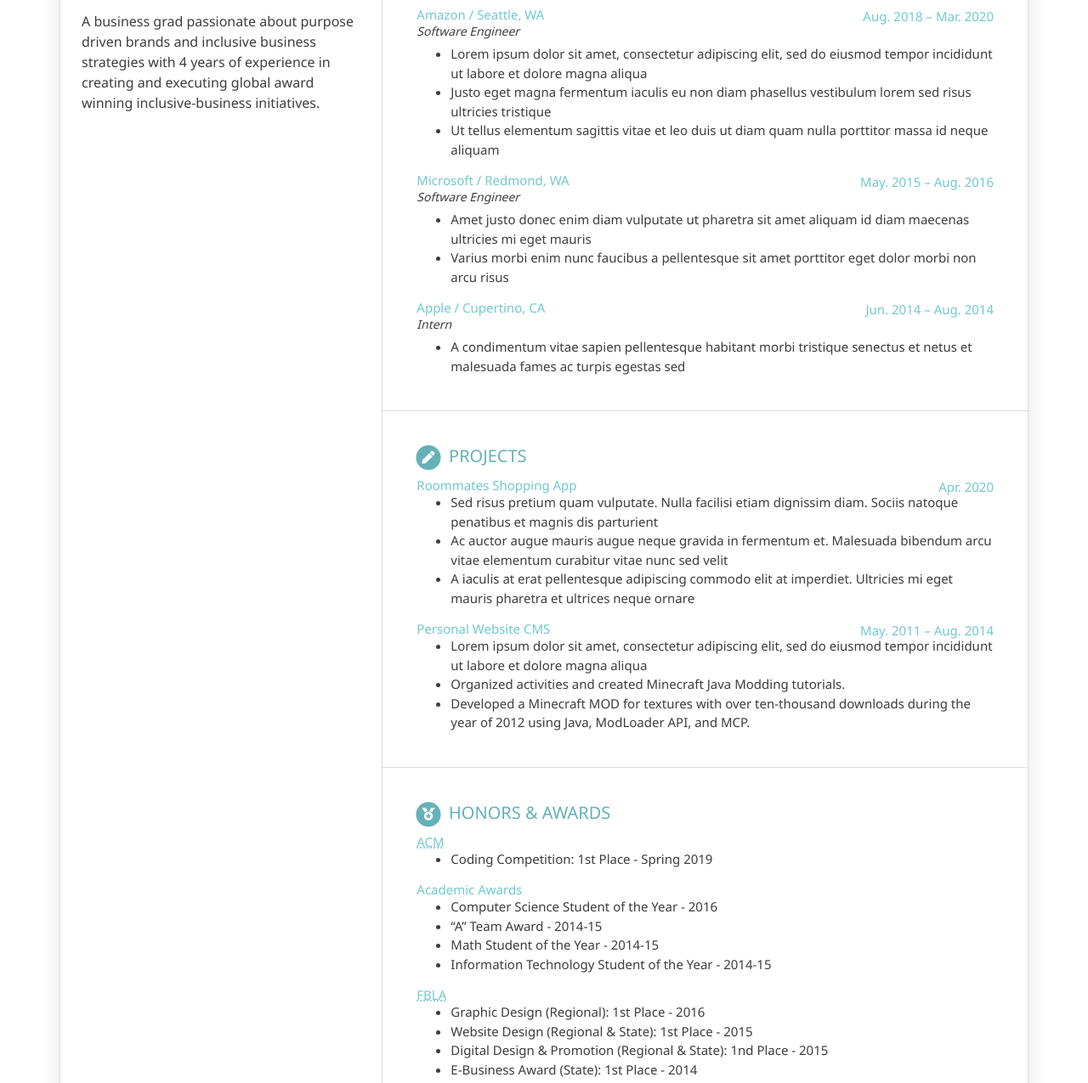
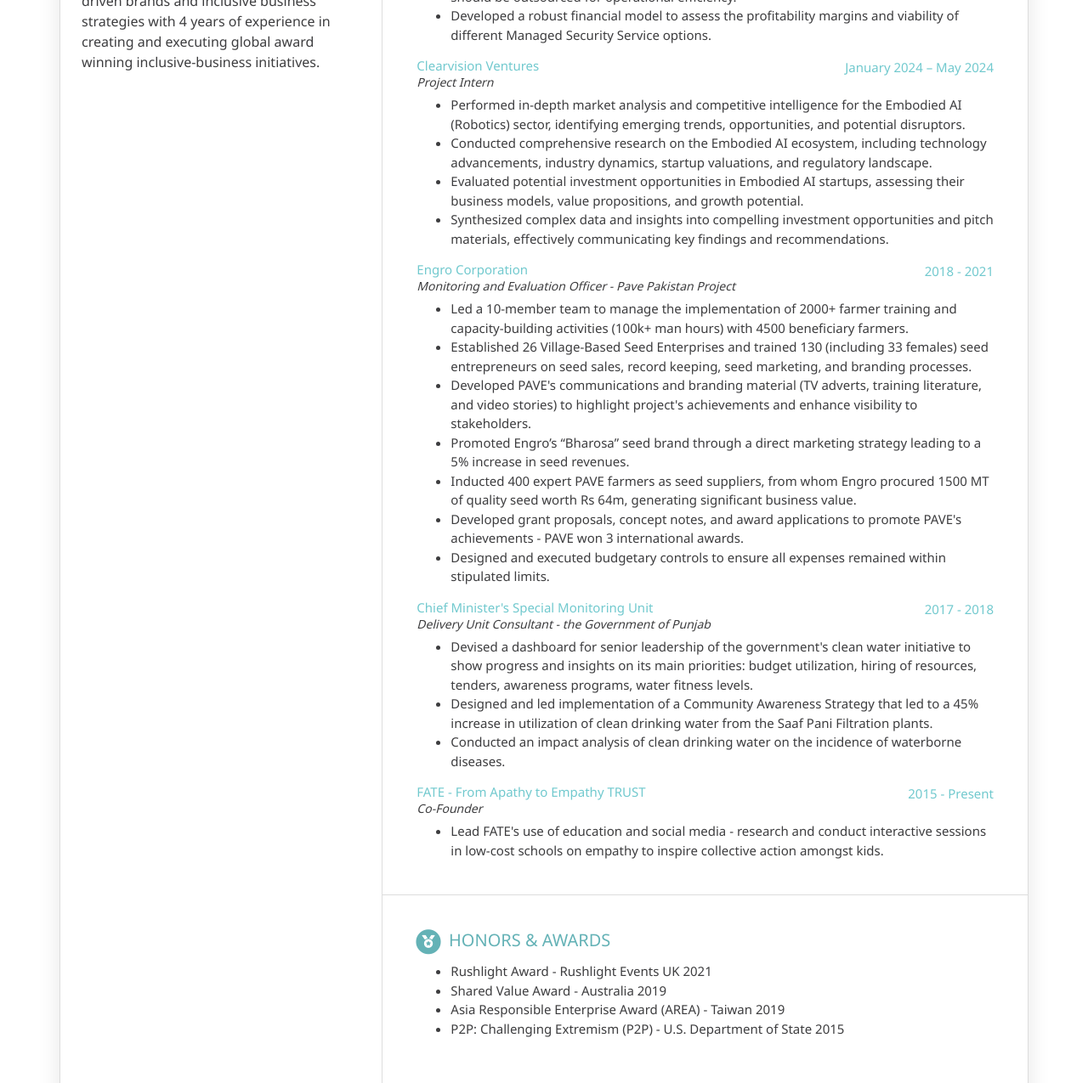
Before and after one commit to Usman-2626/Usman-2626.github.io, a plain HTML site: page index.html in a window 1280 px wide. Shown: the part 678-1953 px from the top of the page at 85% size. Drawn offline with nearby package versions, Linux system fonts and the light colour scheme; a script that the page names is missing.

Commit message:
third update

```diff
--- a/index.html
+++ b/index.html
@@ -1,8 +1,3 @@
-<!--
-    * Author: Hong Wang
-    * Github: https://github.com/H0NGWANG
--->
-
 <!doctype html>
 <html lang="en">
 
@@ -18,7 +13,7 @@
     <link href="css/style.css" type="text/css" rel="stylesheet" />
 
     <title>Pure CV</title>
-    <meta name="description" content="Résumé (CV) of Usman Sarwar (USF)">
+    <meta name="description" content="Résumé (CV) of Usman Sarwar">
     <meta name="keywords" content="Resume (CV)">
     <meta name="author" content="Hong Wang">
     <link href="https://cdnjs.cloudflare.com/ajax/libs/font-awesome/5.10.0-12/css/all.min.css" rel="stylesheet">
@@ -32,21 +27,18 @@
                 <header>
                     <div class="profile">
                         <div class="picture">
-                            <img src="img/avatar.jpg" alt="John Doe">
+                            <img src="img/avatar.jpg" alt="Usman Sarwar">
                         </div>
                         <a class="btn btn-cv" href="#" role="button" download>
                             <i class="fas fa-file-alt"></i> Download Résumé
                         </a>
                         <h1>Usman Sarwar</h1>
-                        <span>University of San Francisco (STEM) Fulbright Scholar</span>
+                        <span>University of San Francisco (STEM) | Fulbright Scholar</span>
                     </div>
                     <ul class="social">
-                        <li><i class="fas fa-envelope"></i> <span id="email"><a href="#">m.usman.sarwar.26@gmail.com</a></span></li>
-                        <li><i class="fab fa-github"></i> <a href="#">Usman Sarwar</a></li>
-                        <li><i class="fab fa-linkedin"></i> <a href="#">Usman Sarwar</a></li>
-                        <li><i class="fas fa-pencil-alt"></i> <a href="#">Blog</a></li>
+                        <li><i class="fas fa-envelope"></i> <span id="email"><a href="mailto:m.usman.sarwar.26@gmail.com">m.usman.sarwar.26@gmail.com</a></span></li>
+                        <li><i class="fab fa-linkedin"></i> <a href="https://www.linkedin.com/in/usman26/">Usman Sarwar</a></li>
                     </ul>
-
                     <p>A business grad passionate about purpose driven
                         brands and inclusive business strategies with 4
                         years of experience in creating and executing global
@@ -71,24 +63,21 @@
                                 <div class="time">Graduation - Aug. 2024</div>
                             </div>
                             <div class="school-title">Masters in Entrepreneurship and Innovation | Fulbright Scholar</div>
-
-                            <b>Relevant Coursework:</b> Entrepreneurial Finance, Product Engineering, Business Analytics, Strategy
-                               Worked with Malloy Consulting Group to problem solve a customer engagement strategy for a Venture Capital firm in Bay Area
+                            <b>Relevant Coursework:</b> Entrepreneurial Finance, Product Engineering, Business Analytics, Strategy<br>
+                            Worked with Malloy Consulting Group to problem solve a customer engagement strategy for a Venture Capital firm in Bay Area<br>
                             Member of USF Venture Capital Investment Competition team
                         </div>
-                    </section>
 
-                    <section>
-                        <h2 class="section-title">
-                            <span class="fa-stack fa-xs">
-                                <i class="fas fa-circle fa-stack-2x"></i>
-                                <i class="fas fa-wrench fa-stack-1x fa-inverse"></i>
-                            </span>
-                            Technical Skills:
-                        </h2>
-                        <b>Languages:</b> Java, Python, C++, PHP, JavaScript, CSS, HTML<br>
-                        <b>Technologies:</b> Unix, Git, AWS, Android Studio, Docker, Django, MATLAB, Jupyter
-                        Notebook<br>
+                        <div class="school">
+                            <div class="upper-row">
+                                <h3 class="school-name">Lahore
+                                    University of Management Sciences</h3>
+                                    <div class="time">Graduation - June 2023</div>
+                                </div>
+                                <div class="school-title">Master's in Business Administration (MBA) - Asian Development Bank Scholar</div>
+                                <b>GPA:</b> 3.65/4.0 - Dean's Honour List<br>
+                                <b>Relevant Coursework:</b> Project Management, Marketing & Brand Management, Consumer Analytics, Business Intelligence, Business Communication, Strategy and Operations Management, Financial Management
+                            </div>
                         </section>
 
                         <section>
@@ -101,104 +90,69 @@
                             </h2>
                             <div class="job">
                                 <div class="upper-row">
-                                <h3 class="company">Google / Mountain View, CA</h3>
-                                <div class="time">Apr. 2020 – Present</div>
+                                    <h3 class="company">Mann Consulting</h3>
+                                    <div class="time">March 2024 – May 2024</div>
                                 </div>
-                            <div class="job-title">Software Engineer</div>
-
+                                <div class="job-title">Project Intern</div>
                                 <ul>
-                                <li>Lorem ipsum dolor sit amet, consectetur adipiscing elit, sed do eiusmod tempor
-                                    incididunt ut labore et dolore magna aliqua
-                                </li>
-                                <li>Urna condimentum mattis pellentesque
-                                    id nibh tortor id aliquet lectus. Quis blandit turpis cursus in hac habitasse
-                                </li>
+                                    <li>Conducted comprehensive market research on the cybersecurity sector to identify growth opportunities for Mann Consulting, a leading Managed Service Provider for IT firms.</li>
+                                    <li>Performed in-depth analysis to determine the optimal service delivery model, recommending which cybersecurity services should be provided in-house and which should be outsourced for operational efficiency.</li>
+                                    <li>Developed a robust financial model to assess the profitability margins and viability of different Managed Security Service options.</li>
                                 </ul>
                             </div>
 
                             <div class="job">
                                 <div class="upper-row">
-                                <h3 class="company">Amazon / Seattle, WA</h3>
-                                <div class="time">Aug. 2018 – Mar. 2020</div>
+                                    <h3 class="company">Clearvision Ventures</h3>
+                                    <div class="time">January 2024 – May 2024</div>
                                 </div>
-                            <div class="job-title">Software Engineer</div>
-
+                                <div class="job-title">Project Intern</div>
                                 <ul>
-                                <li>Lorem ipsum dolor sit amet, consectetur adipiscing elit, sed do eiusmod tempor
-                                    incididunt ut labore et dolore magna aliqua</li>
-                                <li>Justo eget magna fermentum iaculis eu non diam phasellus vestibulum lorem sed risus
-                                    ultricies tristique</li>
-                                <li>Ut tellus elementum sagittis vitae et leo duis ut diam quam nulla porttitor massa id
-                                    neque aliquam</li>
+                                    <li>Performed in-depth market analysis and competitive intelligence for the Embodied AI (Robotics) sector, identifying emerging trends, opportunities, and potential disruptors.</li>
+                                    <li>Conducted comprehensive research on the Embodied AI ecosystem, including technology advancements, industry dynamics, startup valuations, and regulatory landscape.</li>
+                                    <li>Evaluated potential investment opportunities in Embodied AI startups, assessing their business models, value propositions, and growth potential.</li>
+                                    <li>Synthesized complex data and insights into compelling investment opportunities and pitch materials, effectively communicating key findings and recommendations.</li>
                                 </ul>
                             </div>
 
                             <div class="job">
                                 <div class="upper-row">
-                                <h3 class="company">Microsoft / Redmond, WA</h3>
-                                <div class="time">May. 2015 – Aug. 2016</div>
+                                    <h3 class="company">Engro Corporation</h3>
+                                    <div class="time">2018 - 2021</div>
                                 </div>
-                            <div class="job-title">Software Engineer</div>
+                                <div class="job-title">Monitoring and Evaluation Officer - Pave Pakistan Project</div>
+                                <ul>
+                                    <li>Led a 10-member team to manage the implementation of 2000+ farmer training and capacity-building activities (100k+ man hours) with 4500 beneficiary farmers.</li>
+                                    <li>Established 26 Village-Based Seed Enterprises and trained 130 (including 33 females) seed entrepreneurs on seed sales, record keeping, seed marketing, and branding processes.</li>
+                                    <li>Developed PAVE's communications and branding material (TV adverts, training literature, and video stories) to highlight project's achievements and enhance visibility to stakeholders.</li>
+                                    <li>Promoted Engro’s “Bharosa” seed brand through a direct marketing strategy leading to a 5% increase in seed revenues.</li>
+                                    <li>Inducted 400 expert PAVE farmers as seed suppliers, from whom Engro procured 1500 MT of quality seed worth Rs 64m, generating significant business value.</li>
+                                    <li>Developed grant proposals, concept notes, and award applications to promote PAVE's achievements - PAVE won 3 international awards.</li>
+                                    <li>Designed and executed budgetary controls to ensure all expenses remained within stipulated limits.</li>
+                                </ul>
+                            </div>
 
+                            <div class="job">
+                                <div class="upper-row">
+                                    <h3 class="company">Chief Minister's Special Monitoring Unit</h3>
+                                    <div class="time">2017 - 2018</div>
+                                </div>
+                                <div class="job-title">Delivery Unit Consultant - the Government of Punjab</div>
                                 <ul>
-                                <li>Amet justo donec enim diam vulputate ut pharetra sit amet aliquam id diam maecenas
-                                    ultricies mi eget mauris</li>
-                                <li>Varius morbi enim nunc faucibus a pellentesque sit amet porttitor eget dolor morbi
-                                    non arcu risus</li>
+                                    <li>Devised a dashboard for senior leadership of the government's clean water initiative to show progress and insights on its main priorities: budget utilization, hiring of resources, tenders, awareness programs, water fitness levels.</li>
+                                    <li>Designed and led implementation of a Community Awareness Strategy that led to a 45% increase in utilization of clean drinking water from the Saaf Pani Filtration plants.</li>
+                                    <li>Conducted an impact analysis of clean drinking water on the incidence of waterborne diseases.</li>
                                 </ul>
                             </div>
 
                             <div class="job" style="margin-bottom:-15px;">
                                 <div class="upper-row">
-                                <h3 class="company">Apple / Cupertino, CA</h3>
-                                <div class="time">Jun. 2014 – Aug. 2014</div>
+                                    <h3 class="company">FATE - From Apathy to Empathy TRUST</h3>
+                                    <div class="time">2015 - Present</div>
                                 </div>
-                            <div class="job-title">Intern</div>
-
+                                <div class="job-title">Co-Founder</div>
                                 <ul>
-                                <li>A condimentum vitae sapien pellentesque habitant morbi tristique senectus et netus
-                                    et malesuada fames ac turpis egestas sed</li>
-                            </ul>
-                        </div>
-                    </section>
-
-                    <section>
-                        <h2 class="section-title">
-                            <span class="fa-stack fa-xs">
-                                <i class="fas fa-circle fa-stack-2x"></i>
-                                <i class="fas fa-pen fa-stack-1x fa-inverse"></i>
-                            </span>
-                            Projects
-                        </h2>
-
-                        <div class="job">
-                            <div class="upper-row">
-                                <h3 class="company">Roommates Shopping App</h3>
-                                <div class="time">Apr. 2020</div>
-                            </div>
-
-                            <ul>
-                                <li>Sed risus pretium quam vulputate. Nulla facilisi etiam dignissim diam. Sociis
-                                    natoque penatibus et magnis dis parturient</li>
-                                <li>Ac auctor augue mauris augue neque gravida in fermentum et. Malesuada bibendum arcu
-                                    vitae elementum curabitur vitae nunc sed velit
-                                </li>
-                                <li>A iaculis at erat pellentesque adipiscing commodo elit at imperdiet. Ultricies mi
-                                    eget mauris pharetra et ultrices neque ornare</li>
-                            </ul>
-                        </div>
-
-                        <div class="job" style="margin-bottom:-15px;">
-                            <div class="upper-row">
-                                <h3 class="company">Personal Website CMS</h3>
-                                <div class="time">May. 2011 – Aug. 2014</div>
-                            </div>
-                            <ul>
-                                <li>Lorem ipsum dolor sit amet, consectetur adipiscing elit, sed do eiusmod tempor
-                                    incididunt ut labore et dolore magna aliqua</li>
-                                <li>Organized activities and created Minecraft Java Modding tutorials.</li>
-                                <li>Developed a Minecraft MOD for textures with over ten-thousand downloads during the
-                                    year of 2012 using Java, ModLoader API, and MCP.</li>
+                                    <li>Lead FATE's use of education and social media - research and conduct interactive sessions in low-cost schools on empathy to inspire collective action amongst kids.</li>
                                 </ul>
                             </div>
                         </section>
@@ -211,25 +165,43 @@
                                 </span>
                                 Honors & Awards
                             </h2>
-                        <h3><abbr title="Association for Computing Machinery">ACM</abbr></h3>
                             <ul>
-                            <li>Coding Competition: 1st Place - Spring 2019</li>
+                                <li>Rushlight Award - Rushlight Events UK 2021</li>
+                                <li>Shared Value Award - Australia 2019</li>
+                                <li>Asia Responsible Enterprise Award (AREA) - Taiwan 2019</li>
+                                <li>P2P: Challenging Extremism (P2P) - U.S. Department of State 2015</li>
                             </ul>
-                        <h3>Academic Awards</h3>
+                        </section>
+
+                        <section>
+                            <h2 class="section-title">
+                                <span class="fa-stack fa-xs">
+                                    <i class="fas fa-circle fa-stack-2x"></i>
+                                    <i class="fas fa-language fa-stack-1x fa-inverse"></i>
+                                </span>
+                                Languages
+                            </h2>
                             <ul>
-                            <li>Computer Science Student of the Year - 2016</li>
-                            <li>“A” Team Award - 2014-15</li>
-                            <li>Math Student of the Year - 2014-15</li>
-                            <li>Information Technology Student of the Year - 2014-15</li>
+                                <li>English (Fluent)</li>
+                                <li>Urdu (Native)</li>
+                                <li>Punjabi (Native)</li>
                             </ul>
+                        </section>
 
-                        <h3><abbr title="Future Business Leaders of America">FBLA</abbr></h3>
-                        <ul style="margin-bottom:-5px;">
-                            <li>Graphic Design (Regional): 1st Place - 2016</li>
-                            <li>Website Design (Regional & State): 1st Place - 2015</li>
-                            <li>Digital Design & Promotion (Regional & State): 1nd Place - 2015</li>
-                            <li>E-Business Award (State): 1st Place - 2014</li>
-                            <li>Digital Design (Regional): 1nd Place - 2014</li>
+                        <section>
+                            <h2 class="section-title">
+                                <span class="fa-stack fa-xs">
+                                    <i class="fas fa-circle fa-stack-2x"></i>
+                                    <i class="fas fa-wrench fa-stack-1x fa-inverse"></i>
+                                </span>
+                                Technical Skills
+                            </h2>
+                            <ul>
+                                <li>SAP B1</li>
+                                <li>Power BI</li>
+                                <li>Microsoft Office</li>
+                                <li>SPSS</li>
+                                <li>MS Project</li>
                             </ul>
                         </section>
 
@@ -279,17 +251,16 @@
         </main>
 
         <!-- Optional JavaScript -->
-    <script src="js/script.js" type="text/javascript"></script>
         <!-- jQuery first, then Popper.js, then Bootstrap JS -->
         <script src="https://code.jquery.com/jquery-3.3.1.slim.min.js"
-        integrity="sha384-q8i/X+965DzO0rT7abK41JStQIAqVgRVzpbzo5smXKp4YfRvH+8abtTE1Pi6jizo" crossorigin="anonymous">
-    </script>
+            integrity="sha384-q8i/X+965DzO0rT7abK41JStQIAqVgRVzpbzo5smXKp4YfRvH+8abtTE1Pi6jizo"
+            crossorigin="anonymous"></script>
         <script src="https://cdnjs.cloudflare.com/ajax/libs/popper.js/1.14.7/umd/popper.min.js"
-        integrity="sha384-UO2eT0CpHqdSJQ6hJty5KVphtPhzWj9WO1clHTMGa3JDZwrnQq4sF86dIHNDz0W1" crossorigin="anonymous">
-    </script>
+            integrity="sha384-UO2eT0CpHqdSJQ6hJty5KVphtPhzWj9WO1clHTMGaon6z7X6MBoGxZBJQ0ROq6dl"
+            crossorigin="anonymous"></script>
         <script src="https://stackpath.bootstrapcdn.com/bootstrap/4.3.1/js/bootstrap.min.js"
-        integrity="sha384-JjSmVgyd0p3pXB1rRibZUAYoIIy6OrQ6VrjIEaFf/nJGzIxFDsf4x0xIM+B07jRM" crossorigin="anonymous">
-    </script>
+            integrity="sha384-jr3ziKbR06fNxu68cckeVBm9A3mibW8mB57AP7F23i9LbdxHlf8/T3Bp0MdPBiga"
+            crossorigin="anonymous"></script>
     </body>
 
     </html>
```
Lines whose indentation alone changed are shown as unchanged.
